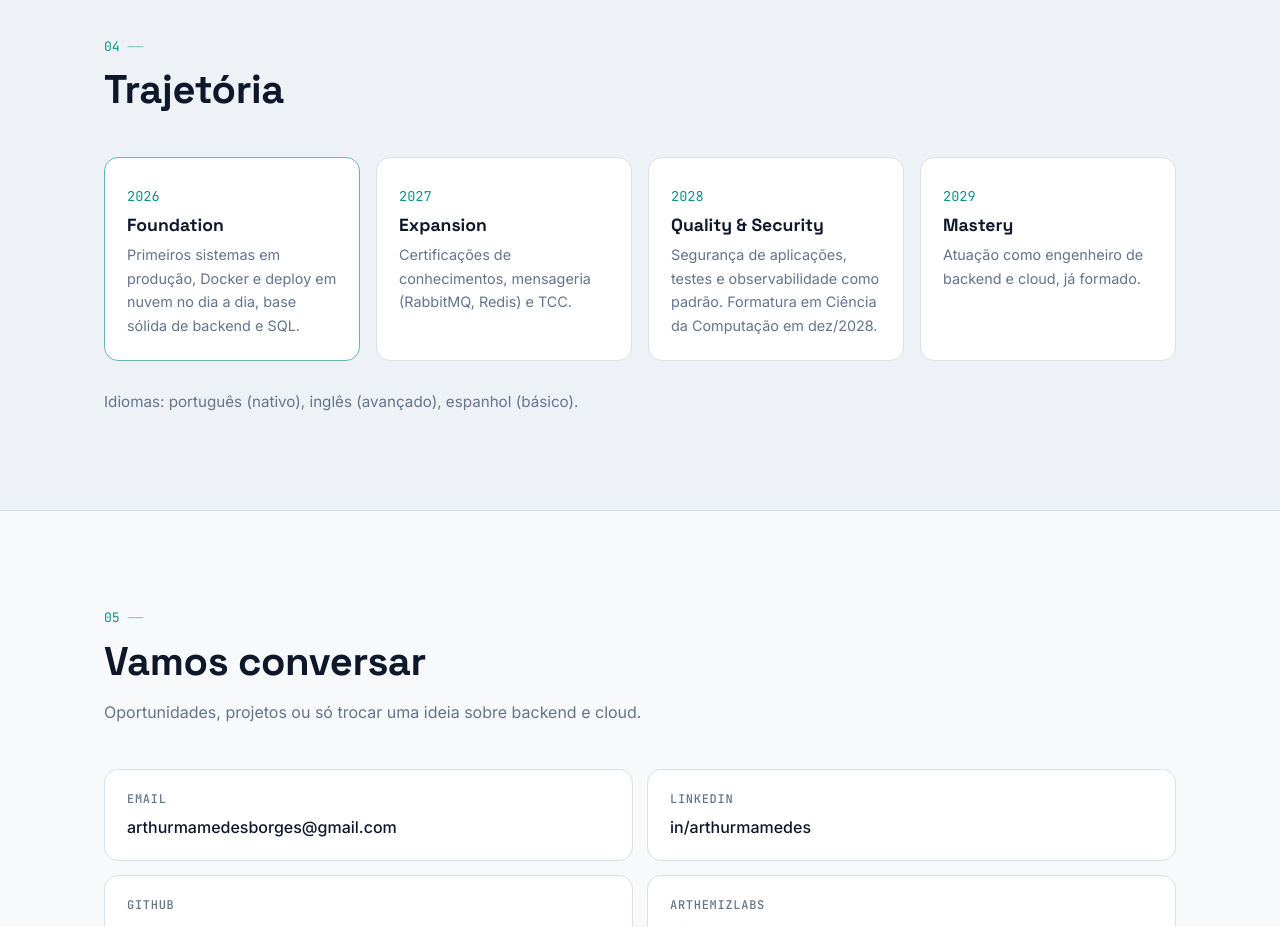
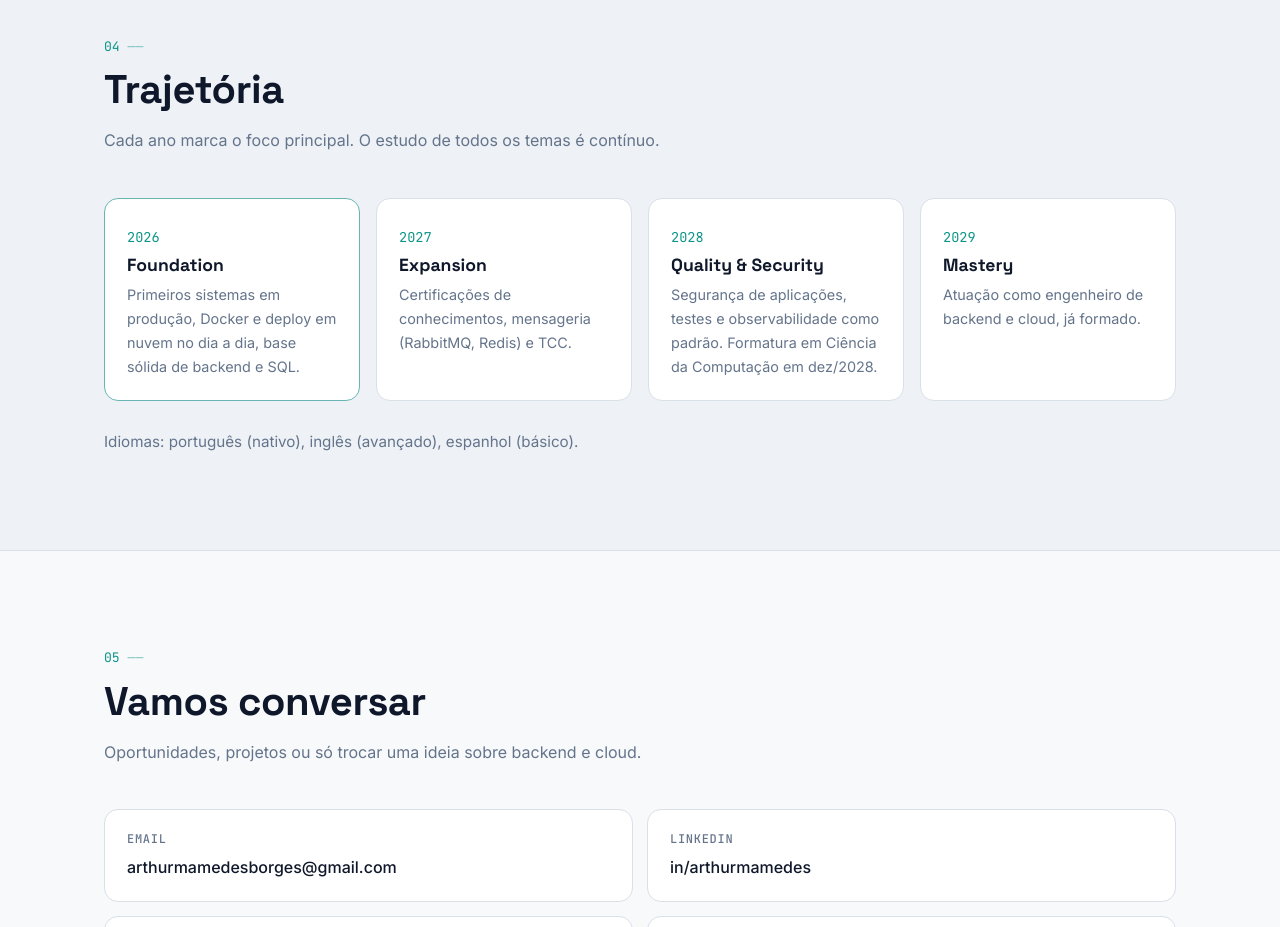
Before and after one commit to A4thu4/A4thu4, a plain HTML site: page docs/index.html in a window 1280 px wide. Shown: the part 4260-5187 px from the top of the page. Drawn offline with Linux system fonts and the light colour scheme.

Commit message:
fix(portfolio): frame timeline years as main focus
Resolve overlap with the previous commit and keep the timeline text without in-progress study claims.

```diff
--- a/docs/index.html
+++ b/docs/index.html
@@ -294,6 +294,7 @@
         <header class="section-head">
           <p class="kicker">04</p>
           <h2><span data-lang="pt">Trajetória</span><span data-lang="en">Path</span></h2>
+          <p class="section-sub"><span data-lang="pt">Cada ano marca o foco principal. O estudo de todos os temas é contínuo.</span><span data-lang="en">Each year marks the main focus. Studying every topic is continuous.</span></p>
         </header>
 
         <ol class="timeline">
```
